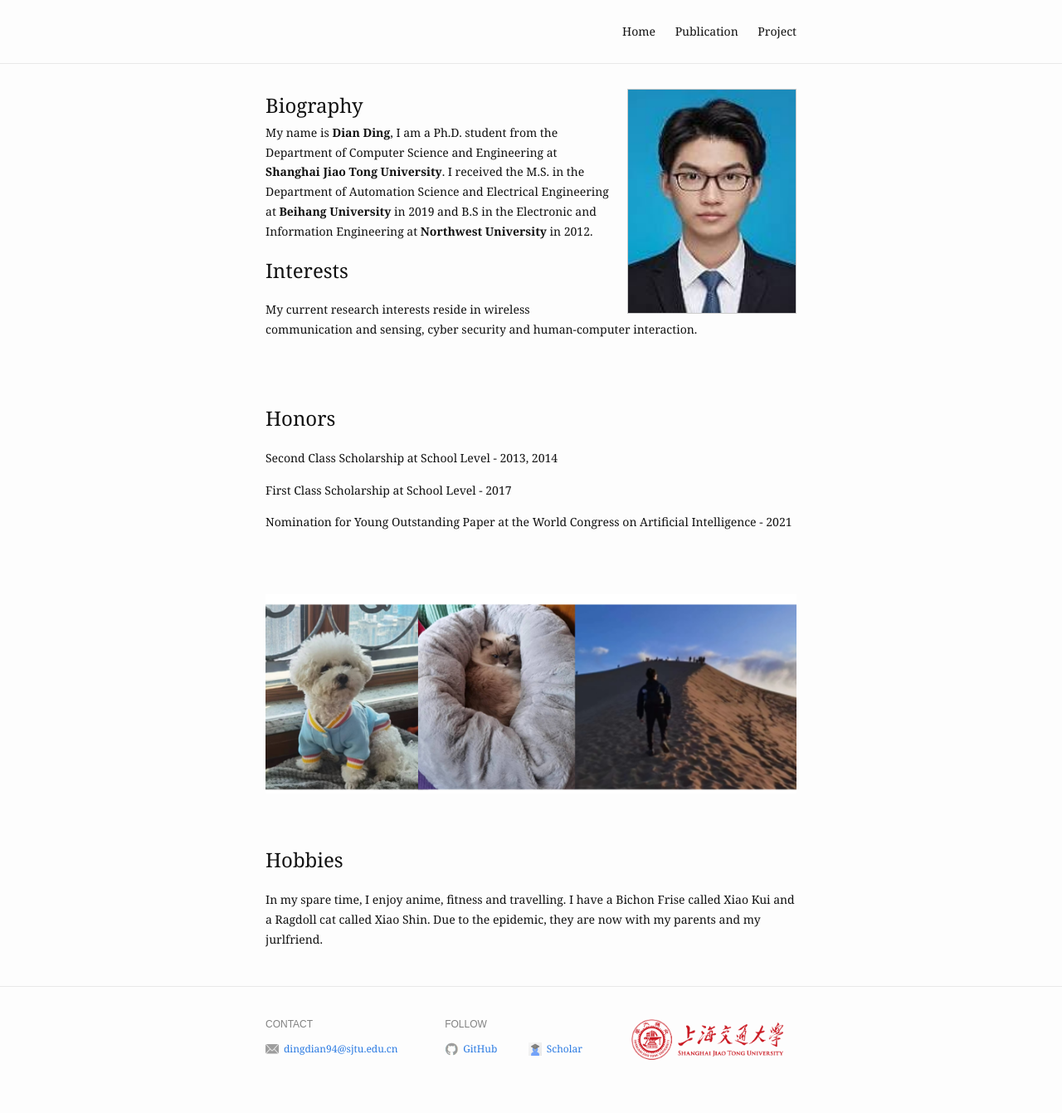
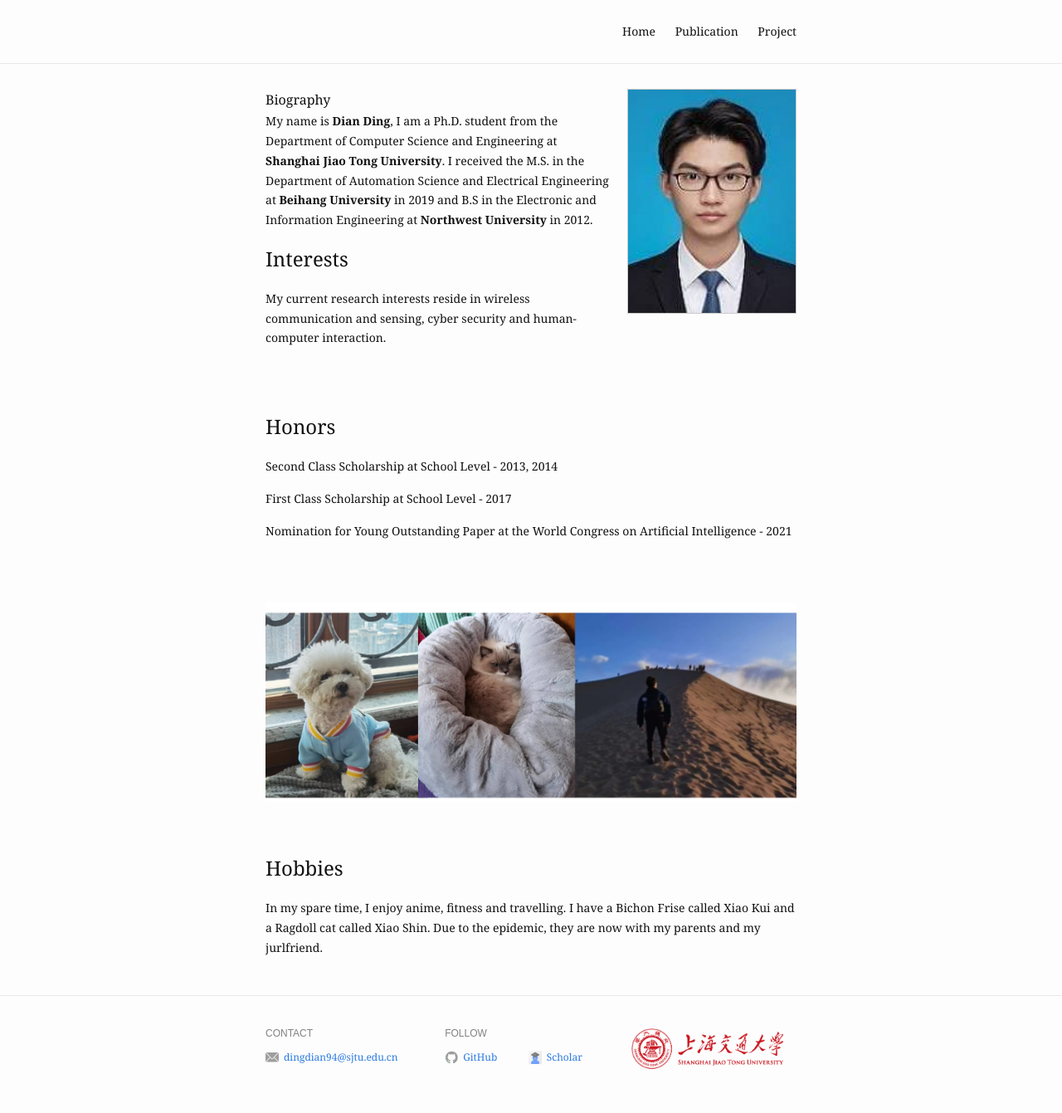
Before and after one commit to dianding0102/dian_web, a Jekyll site: the page built from index.md, in a window 1280 px wide. Shown: the whole page at 83% size. Built offline with Jekyll 4.4.1, drawn with Linux system fonts in a browser that asks for light colours.

Commit message:
Update index.md

```diff
--- a/index.md
+++ b/index.md
@@ -13,7 +13,7 @@ sjtu_picture:
   src: /assets/img/title.png
   alt: website picture
 ---
-<font size=5>Biography</font>
+<font size=3>Biography</font>
 
 <p>
 	My name is <b>Dian Ding</b>, I am a Ph.D. student from the Department of Computer Science and Engineering at <b>Shanghai Jiao Tong University</b>. I received the M.S. in the Department of Automation Science and Electrical Engineering at <b>Beihang University</b> in 2019 and B.S in the Electronic and Information Engineering at <b>Northwest University</b> in 2012.
```
